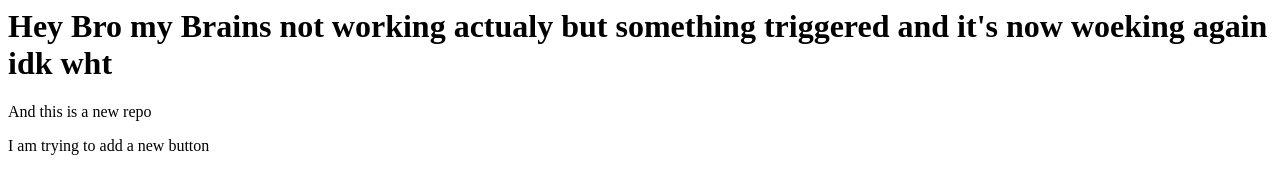
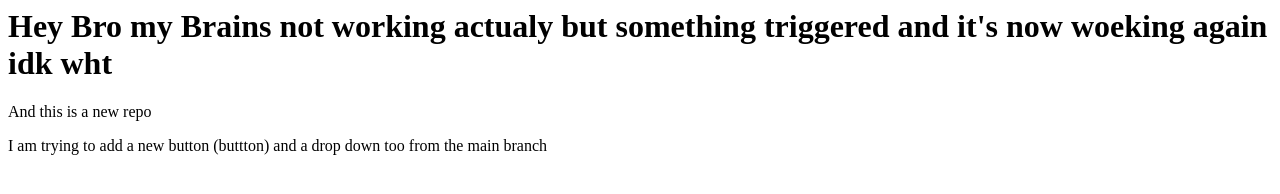
Before and after one commit to Meghana2001p/LocalRepository, a plain HTML site: page index.html in a window 1280 px wide. Drawn offline with Linux system fonts and the light colour scheme.

Commit message:
message done

```diff
--- a/index.html
+++ b/index.html
@@ -2,4 +2,4 @@
 </h1>
 <p>And this is   a new repo</p>
 
-<p> I am trying to add a new button</p>
+<p> I am trying to add a new button (buttton) and a drop down too from the main branch</p>
```
